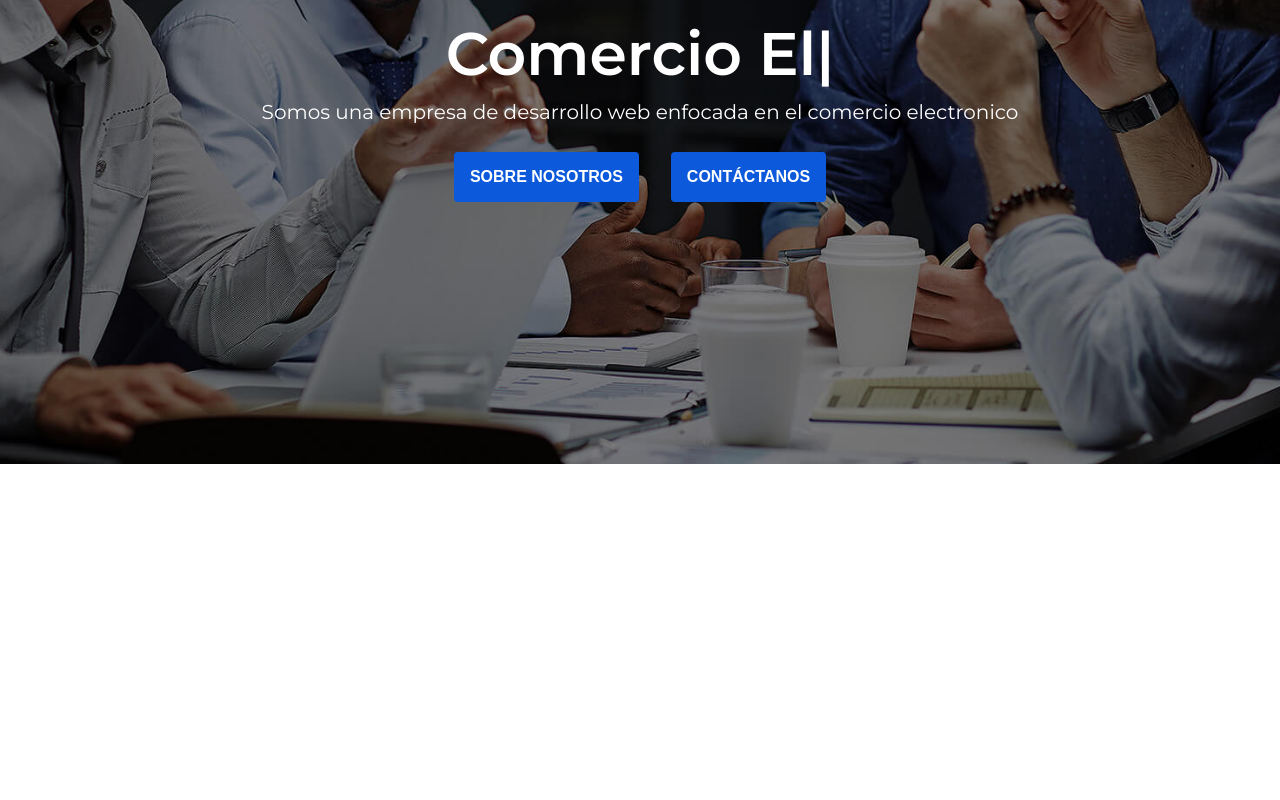
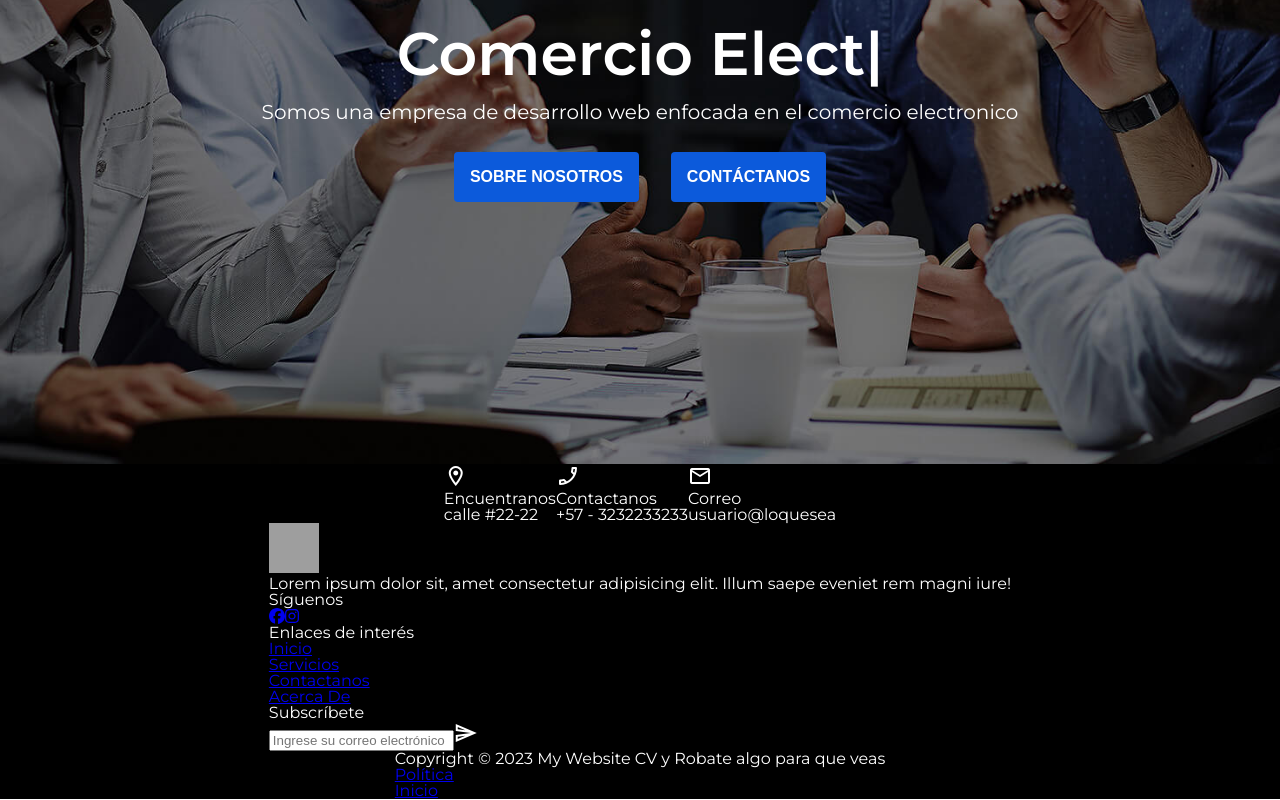
Before and after one commit to LST-Developers/company-website, a React (Create React App) app: page / in a window 1280 px wide. Shown: the part 336-1136 px from the top of the page. Before the commit the page ends 800 px from the top, so only its background shows below. Built offline with nearby package versions, Linux system fonts and the light colour scheme; grey boxes are pictures that could not be loaded; a web font is replaced by a local one.

Commit message:
se realizó el html del footer

```diff
--- a/package.json
+++ b/package.json
@@ -3,6 +3,10 @@
   "version": "0.1.0",
   "private": true,
   "dependencies": {
+    "@fortawesome/fontawesome-svg-core": "^6.3.0",
+    "@fortawesome/free-brands-svg-icons": "^6.3.0",
+    "@fortawesome/free-solid-svg-icons": "^6.3.0",
+    "@fortawesome/react-fontawesome": "^0.2.0",
     "@testing-library/jest-dom": "^5.16.5",
     "@testing-library/react": "^13.4.0",
     "@testing-library/user-event": "^13.5.0",
--- a/public/index.html
+++ b/public/index.html
@@ -16,6 +16,7 @@
     -->
     <link rel="manifest" href="%PUBLIC_URL%/manifest.json" />
     <link href="https://fonts.googleapis.com/icon?family=Material+Icons+Outlined"rel="stylesheet">
+
     <!--
       Notice the use of %PUBLIC_URL% in the tags above.
       It will be replaced with the URL of the `public` folder during the build.
--- /dev/null
+++ b/src/components/Footer.jsx
@@ -0,0 +1,76 @@
+import React from 'react'
+import { FontAwesomeIcon } from "@fortawesome/react-fontawesome"
+import { faFacebook } from "@fortawesome/free-brands-svg-icons"
+import { faInstagram } from "@fortawesome/free-brands-svg-icons"
+
+
+function Footer() {
+  return (
+    <div>
+        <footer class="containerFooter">
+          <div class="infoContact">
+            <div class="findUs">
+              <span class="material-icons-outlined">location_on</span>
+              <div>
+                <h4>Encuentranos</h4>
+                <p>calle #22-22</p>
+              </div>
+            </div>
+            <div class="callUs">
+              <span class="material-icons-outlined">phone_enabled</span>
+              <div>
+                <h4>Contactanos</h4>
+                <p>+57 - 3232233233</p>
+              </div>
+            </div>
+            <div class="mailUs">
+              <span class="material-icons-outlined">mail</span>
+              <div>
+                <h4>Correo</h4>
+                <p>usuario@loquesea</p>
+              </div>
+            </div>
+          </div>
+          <div class="infoUseful">
+            <div class="infogeneral">
+              <div class="logosRedes">
+                <img src="https://thumbs.dreamstime.com/b/letter-lst-simple-monogram-logo-icon-design-initial-vector-illustration-203570670.jpg" alt="logo del equipo" width="50" height="50" className='logo'/>
+                <p>Lorem ipsum dolor sit, amet consectetur adipisicing elit. Illum saepe eveniet rem magni iure!</p>
+                <p>Síguenos</p>
+                <div>
+                  <a href="DiderccionDeFacebookDeLaEmpresa">
+                  <FontAwesomeIcon icon={faFacebook} />
+                  </a>
+                  <a href="DiderccionDeInstagramDeLaEmpresa">
+                  <FontAwesomeIcon icon={faInstagram} />
+                  </a>
+                </div>
+              </div>
+            </div>
+            <div class="usefulLinks">
+              <p>Enlaces de interés</p>
+              <ul>
+                <li><a href="#">Inicio</a></li>
+                <li><a href="#">Servicios</a></li>
+                <li><a href="#">Contactanos</a></li>
+                <li><a href="#">Acerca De</a></li>
+              </ul>
+            </div>
+            <div class="subscribe">
+              <p>Subscríbete</p>
+              <input type="email" name="email" id="email" placeholder='Ingrese su correo electrónico'/>
+              <span class="material-icons-outlined">send</span>
+            </div>
+          </div>
+          <div class="infoLegal">
+            <p>Copyright © 2023 My Website CV y Robate algo para que veas</p>
+            <a href="#">Política</a>
+            <p></p>
+            <a href="#">Inicio</a>
+          </div>
+        </footer>
+    </div>
+  )
+}
+
+export default Footer
--- a/src/pages/Home.jsx
+++ b/src/pages/Home.jsx
@@ -1,12 +1,13 @@
 import React from 'react';
-import NavBar from '../components/Header';
+import Footer from '../components/Footer';
+import Header from '../components/Header';
 import MainBanner from '../components/MainBanner';
-
 function Home() {
   return (
     <div>
-        <NavBar />
+        <Header />
         <MainBanner/>
+        <Footer/>
     </div>
   )
 }
--- /dev/null
+++ b/src/sass/layout/_footer.scss
@@ -0,0 +1,12 @@
+$colorprincipal:black;
+footer{
+    display: flex;
+    flex-direction: column;
+    align-items: center;
+    background-color: $colorprincipal   ;
+    color: white;
+}
+
+.infoContact{
+    display: flex;
+}
--- a/src/sass/main.scss
+++ b/src/sass/main.scss
@@ -9,7 +9,8 @@
     './components/_buttons';
 
 @import
-    './layout/_header';
+    './layout/_header',
+    './layout/_footer';
 
 @import
     './pages/_home';
```
Also changed, not shown: 1 other file (tests, documents, lock files or other folders).
